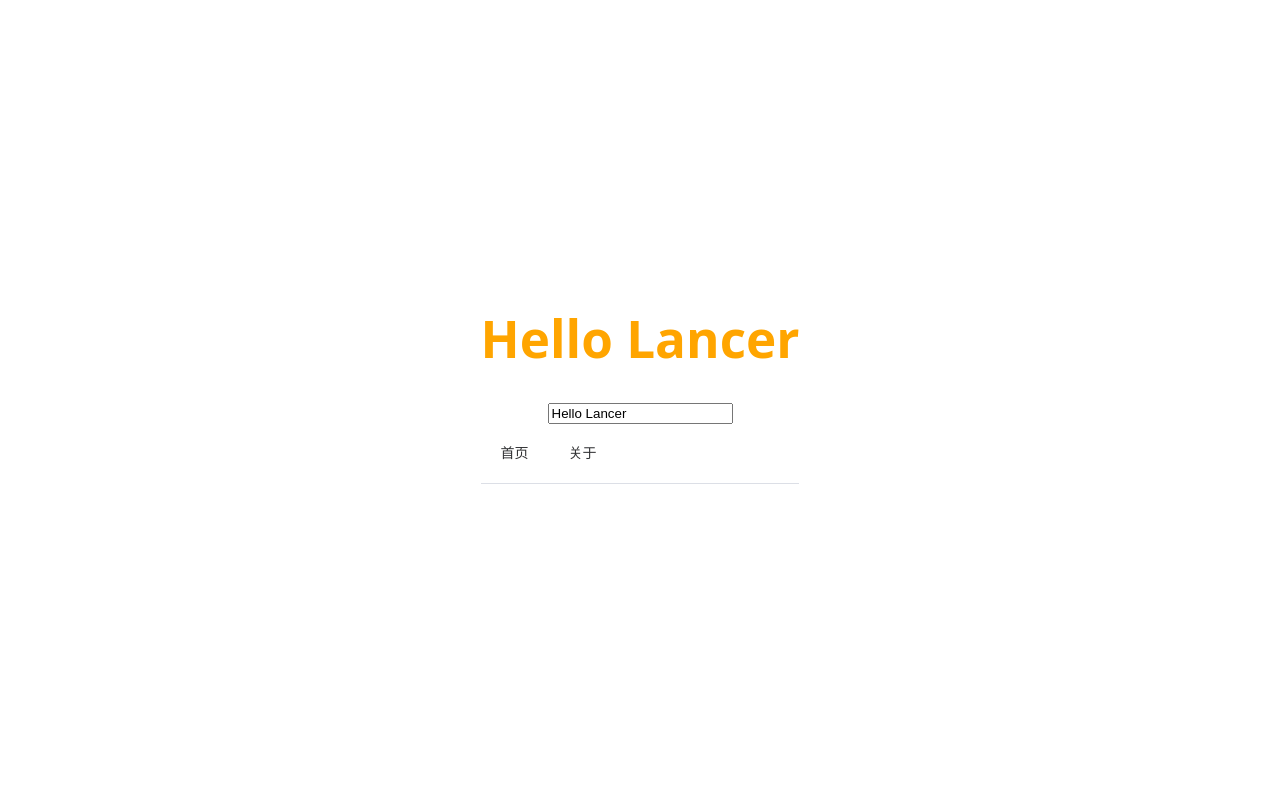
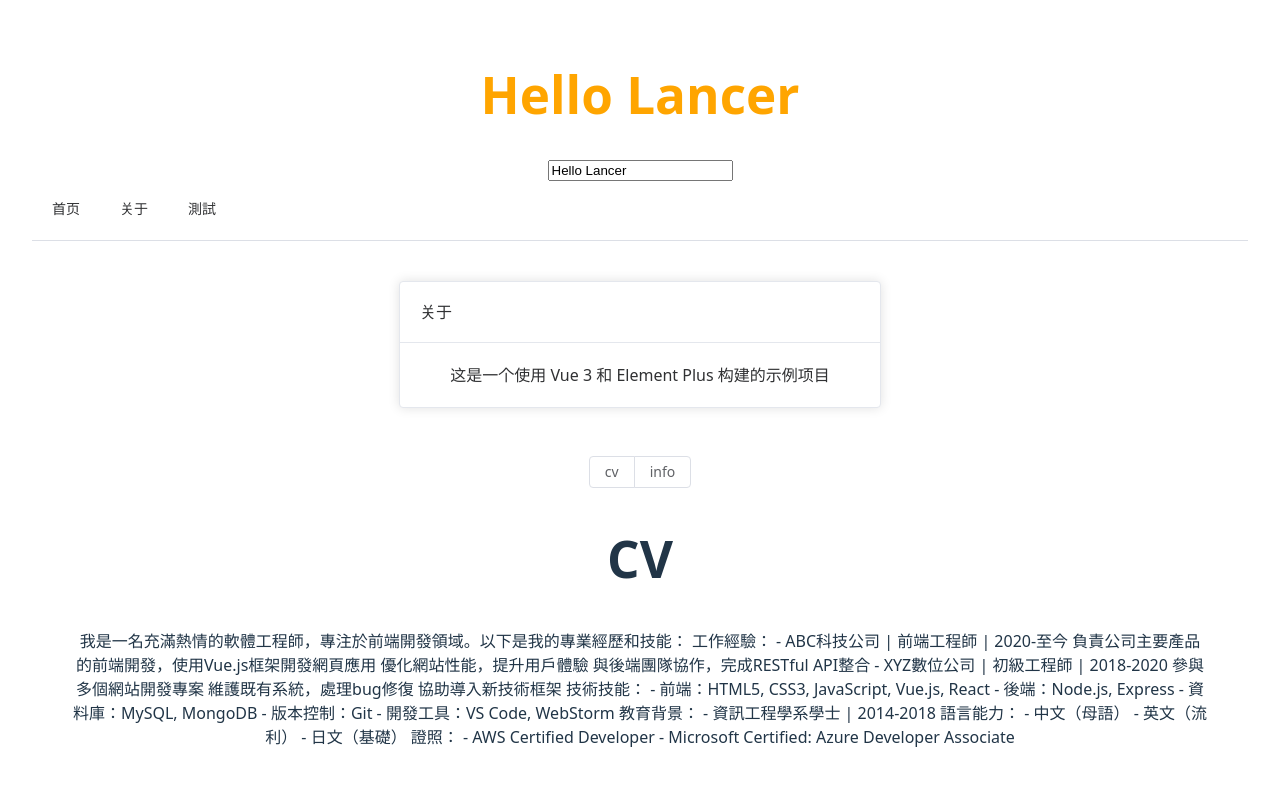
Before and after one commit to leemengju/full-stack-test, a Vue app: page /about/cv in a window 1280 px wide. Before the commit this address had no page. Shown: the top 786 px of the page. Built offline with nearby package versions, Linux system fonts and the light colour scheme.

Commit message:
day18[childrenRouter/router-view]子router的製作方式

```diff
--- a/src/App.vue
+++ b/src/App.vue
@@ -8,6 +8,7 @@
       <el-menu mode="horizontal" router>
         <el-menu-item index="/">首页</el-menu-item>
         <el-menu-item index="/about">关于</el-menu-item>
+        <el-menu-item index="/test">測試</el-menu-item>
       </el-menu>
     </el-header>
     <el-main>
--- a/src/router/index.js
+++ b/src/router/index.js
@@ -9,7 +9,24 @@ const routes = [
   {
     path: '/about',
     name: 'About',
-    component: () => import('../views/About.vue')
+    component: () => import('../views/About.vue'),
+    children:[
+      {
+        path: '/about/info',
+        name: 'Info',
+        component: () => import('../views/Info.vue')
+      },
+      {
+        path: '/about/cv',
+        name: 'CV',
+        component: () => import('../views/cv.vue')
+      }
+    ]
+  },
+  {
+    path: '/test',
+    name: 'Test',
+    component: () => import('../views/Home_test.vue')
   }
 ]
 
--- a/src/views/About.vue
+++ b/src/views/About.vue
@@ -10,11 +10,27 @@
         这是一个使用 Vue 3 和 Element Plus 构建的示例项目
       </div>
     </el-card>
+    <br>
+    <br>
+      <!-- 子路由info頁面 -->
+       <el-button-group>
+      <el-button @click="gocv">cv</el-button>
+      <el-button @click="goInfo">info</el-button>
+       </el-button-group>
+      <router-view></router-view>
   </div>
 </template>
 
 <script setup>
 import { ElCard } from 'element-plus'
+import { useRouter } from 'vue-router'
+const router = useRouter()
+const goInfo = () => {
+  router.push('/about/info')
+}
+const gocv = () => {
+  router.push('/about/cv')
+}
 </script>
 
 <style scoped>
--- /dev/null
+++ b/src/views/CV.vue
@@ -0,0 +1,44 @@
+<template>
+    <div>
+        <h1>CV</h1>
+        <p>
+            我是一名充滿熱情的軟體工程師，專注於前端開發領域。以下是我的專業經歷和技能：
+
+            工作經驗：
+            - ABC科技公司 | 前端工程師 | 2020-至今
+              負責公司主要產品的前端開發，使用Vue.js框架開發網頁應用
+              優化網站性能，提升用戶體驗
+              與後端團隊協作，完成RESTful API整合
+
+            - XYZ數位公司 | 初級工程師 | 2018-2020
+              參與多個網站開發專案
+              維護既有系統，處理bug修復
+              協助導入新技術框架
+
+            技術技能：
+            - 前端：HTML5, CSS3, JavaScript, Vue.js, React
+            - 後端：Node.js, Express
+            - 資料庫：MySQL, MongoDB
+            - 版本控制：Git
+            - 開發工具：VS Code, WebStorm
+
+            教育背景：
+            - 資訊工程學系學士 | 2014-2018
+
+            語言能力：
+            - 中文（母語）
+            - 英文（流利）
+            - 日文（基礎）
+
+            證照：
+            - AWS Certified Developer
+            - Microsoft Certified: Azure Developer Associate
+        </p>
+    </div>
+</template>
+<script setup>
+
+</script>
+<style scoped>
+
+</style>
--- a/src/views/Home.vue
+++ b/src/views/Home.vue
@@ -44,7 +44,10 @@
         </span>
       </template>
     </el-dialog>
+
   </div>
+
+
 </template>
 
 <script setup>
--- a/src/views/Home_test.vue
+++ b/src/views/Home_test.vue
@@ -136,11 +136,11 @@ onMounted(()=>{
 
 </script>
 <style scoped>
-.about {
+.home {
   padding: 20px;
 }
 .box-card {
-  width: 480px;
+  width: 100%;
   margin: 0 auto;
 }
 .card-header {
@@ -148,4 +148,9 @@ onMounted(()=>{
   justify-content: space-between;
   align-items: center;
 }
+.dialog-footer {
+  display: flex;
+  justify-content: flex-end;
+  gap: 10px;
+}
 </style>
--- /dev/null
+++ b/src/views/info.vue
@@ -0,0 +1,22 @@
+<template>
+    <div>
+        <h1>Info</h1>
+        <p>
+            在這個快速發展的科技時代，人工智能和機器學習正在改變我們的生活方式。隨著技術的進步，我們看到了前所未有的創新和突破。智能手機的普及改變了人們的溝通方式，社交媒體平台連接著世界各地的人們。在工作場所，自動化技術提高了生產效率，同時也帶來了新的挑戰和機遇。
+
+            環境保護已成為全球關注的焦點，可持續發展成為企業戰略的重要組成部分。綠色能源技術的發展為減少碳排放提供了新的解決方案。在教育領域，線上學習平台為學習者提供了更多的選擇和機會。遠程工作的普及也改變了傳統的辦公模式。
+
+            在醫療健康領域，新技術的應用提高了診斷和治療的準確性。大數據分析幫助醫生做出更準確的診斷決策。同時，人們對健康生活方式的追求推動了健康產業的發展。運動和健康飲食成為現代生活的重要組成部分。
+
+            文化創意產業在數字時代煥發新生，虛擬現實和增強現實技術為藝術表現提供了新的可能。電子商務的發展改變了消費者的購物習慣，移動支付的普及使交易更加便捷。在這個快速變化的時代，終身學習和適應能力變得越來越重要。
+
+            城市化進程帶來了新的機遇和挑戰，智慧城市的概念正在改變城市管理和市民生活。交通系統的智能化提高了出行效率，物聯網技術實現了更智能的家居生活。面對這些變化，保持開放和創新的心態至關重要。
+        </p>
+    </div>
+</template>
+<script setup>
+
+</script>
+<style scoped>
+
+</style>
```
